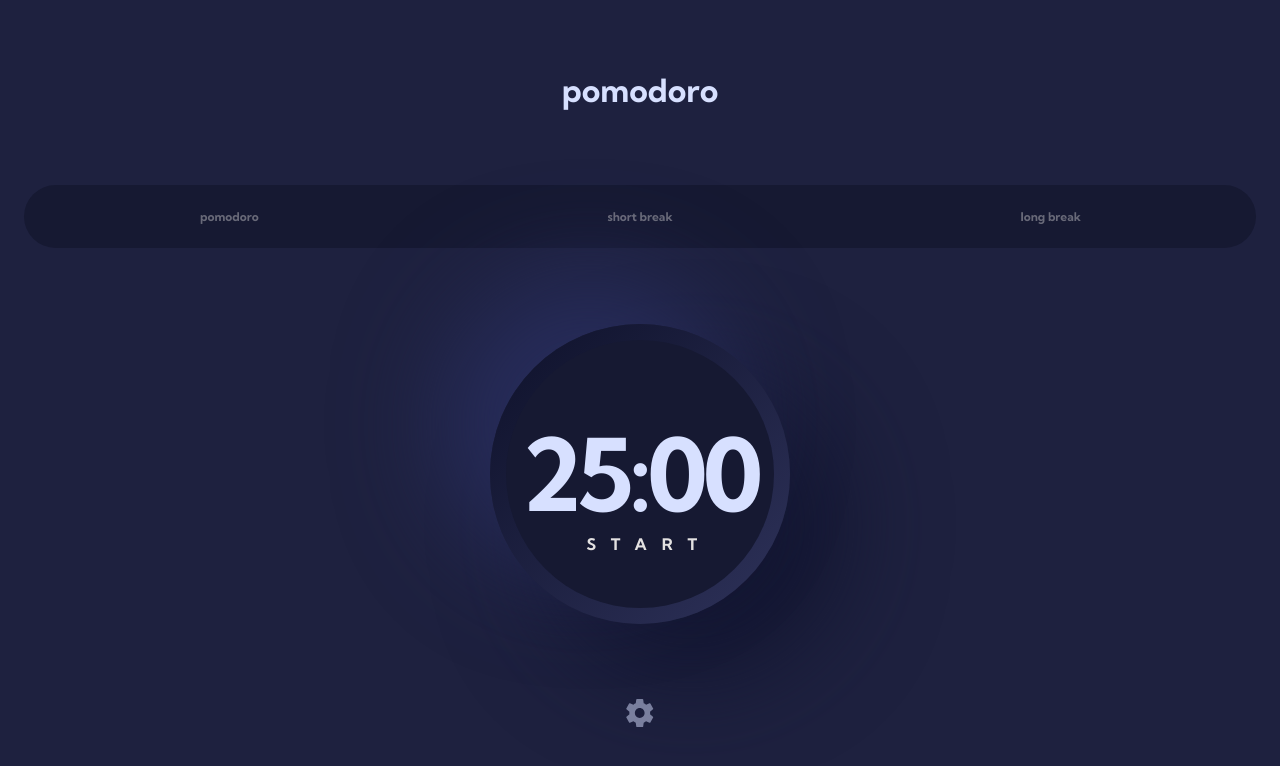
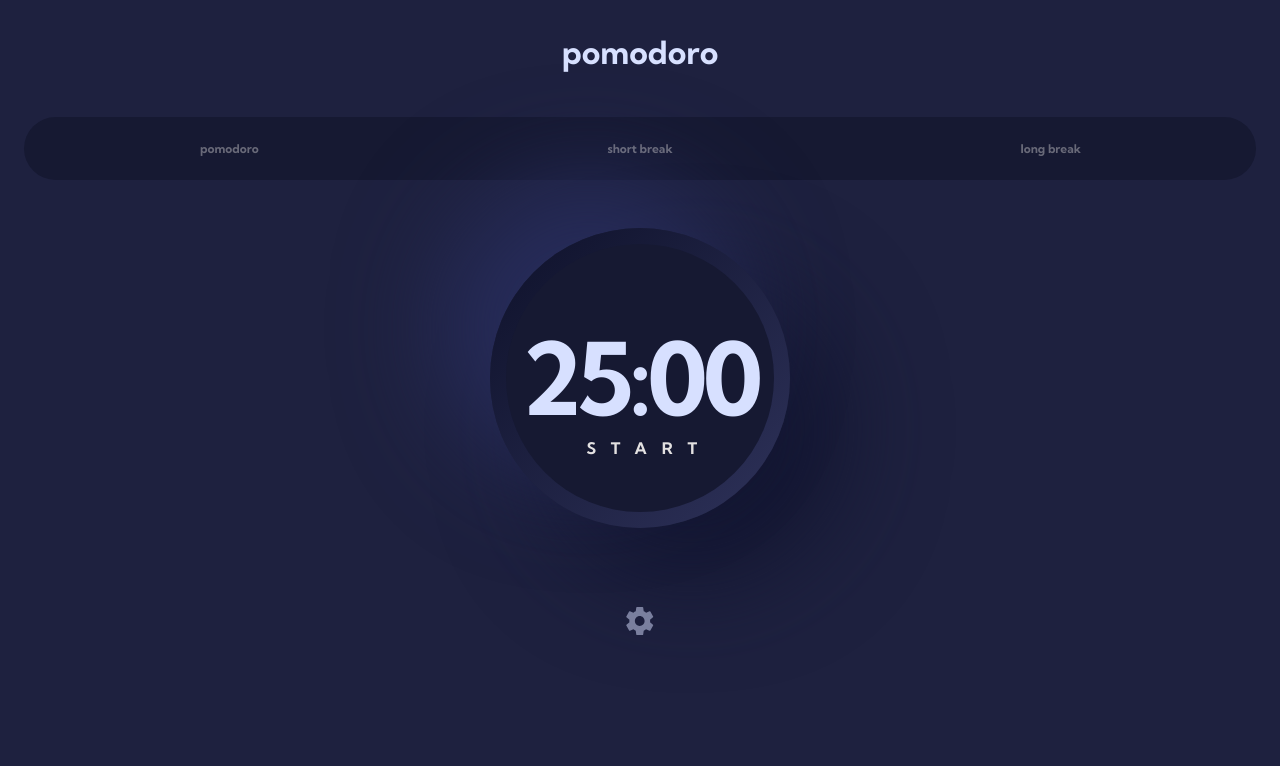
Before and after one commit to ryanbradley-webdev/pomodoro, a React (Vite) app: page / in a window 1280 px wide. Shown: the top 766 px of the page. Built offline with nearby package versions, Linux system fonts and the light colour scheme.

Commit message:
Update app styling to more closely match design spec.

```diff
--- a/src/App.css
+++ b/src/App.css
@@ -4,9 +4,9 @@
 }
 
 main {
-  height: 100%;
   display: grid;
-  place-items: center;
+  justify-items: center;
+  row-gap: 45px;
 }
 
 main[data-color-option="orange"] {
--- a/src/components/Timer/Timer.module.css
+++ b/src/components/Timer/Timer.module.css
@@ -8,6 +8,8 @@
   place-items: center;
   height: 300px;
   width: 300px;
+  margin-top: 3px;
+  margin-bottom: 34px;
   background: linear-gradient(-45deg, #2E325A, #0E112A);
   box-shadow:
     -50px -50px 100px #272C5A,
```
